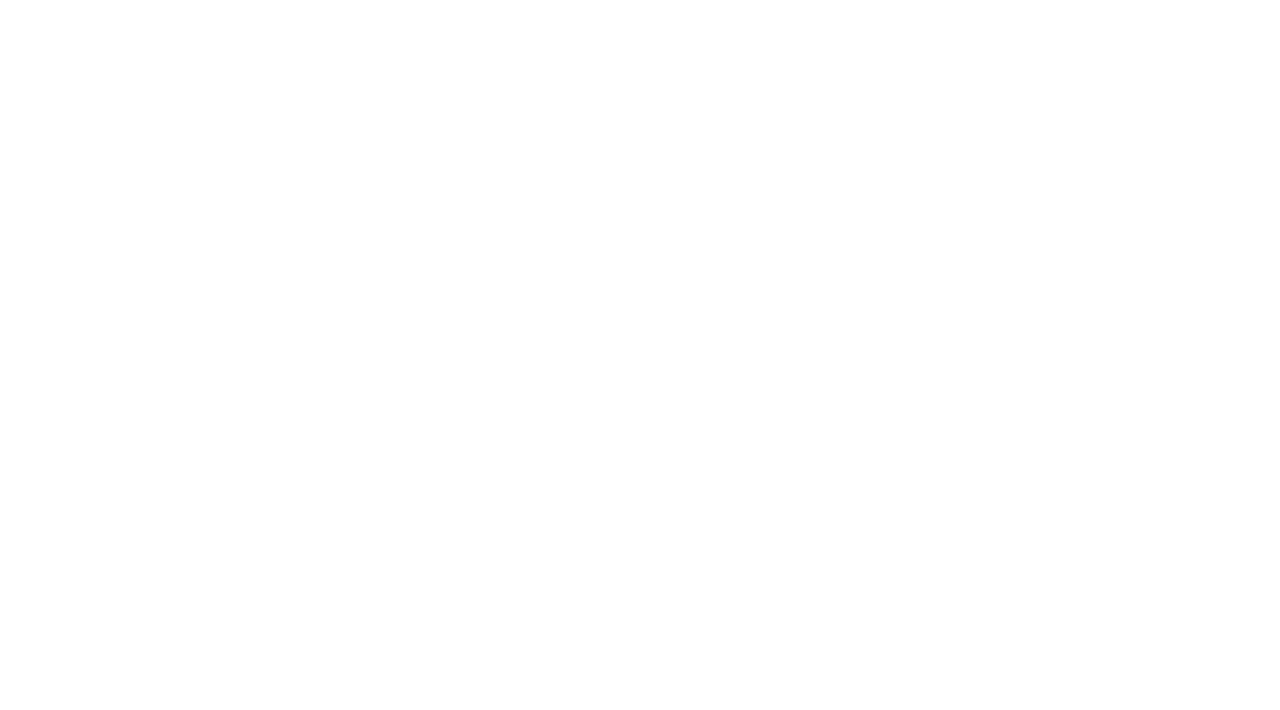
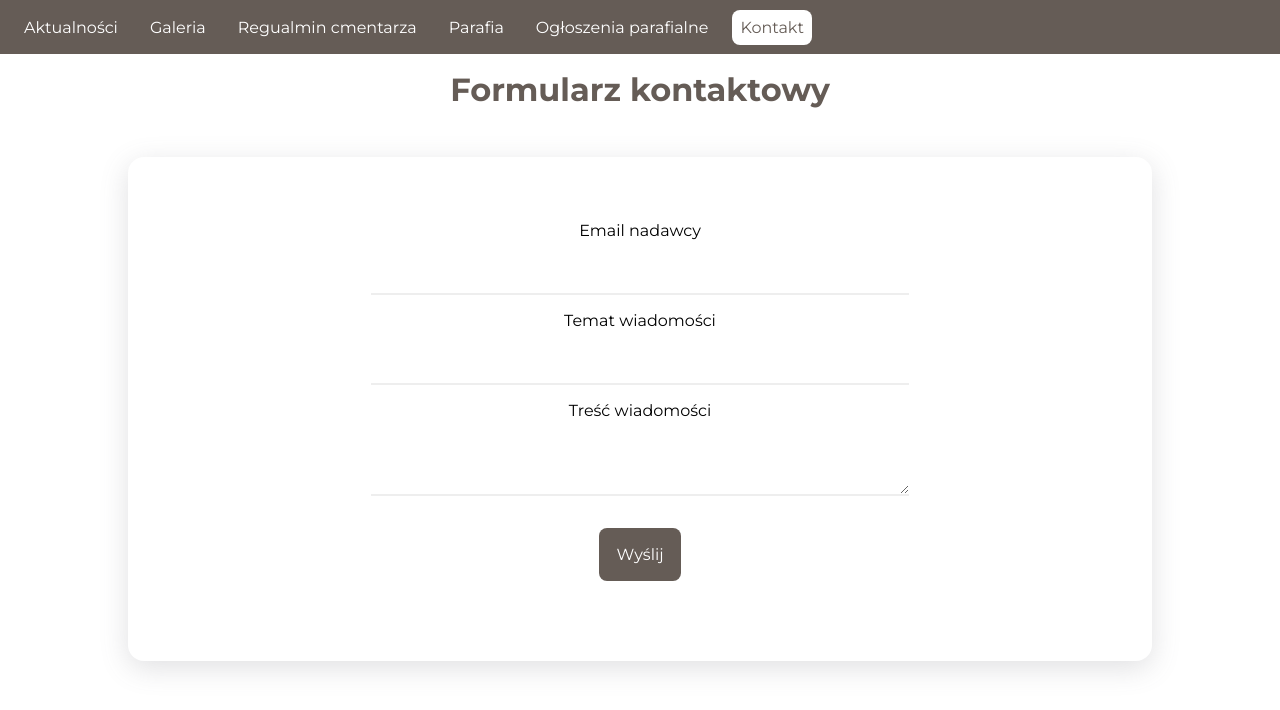
Before and after one commit to kacper-dabrowski/wtelno-blog, a Next.js app: page /kontakt in a window 1280 px wide. Before the commit this address had no page. Shown: the top 710 px of the page. Built offline with nearby package versions, Linux system fonts and the light colour scheme.

Commit message:
feat(contact page): add contact page

```diff
--- /dev/null
+++ b/src/app/kontakt/page.tsx
@@ -0,0 +1,5 @@
+import { Contact } from "@/contact/contact";
+
+export default function Page() {
+  return <Contact />;
+}
--- /dev/null
+++ b/src/contact/components/input.module.scss
@@ -0,0 +1,32 @@
+.input {
+  width: 100%;
+  margin: 1rem 2rem;
+  padding: 0.5rem;
+  font-size: 1.1rem;
+  border-top: 0;
+  border-right: 0;
+  border-bottom: 2px solid rgb(238 238 238);
+  border-left: 0;
+  outline: 0;
+  transition: ease-in-out 0.2s;
+
+  &:focus {
+    border-bottom: 2px solid rgb(101 92 86);
+  }
+}
+
+.label {
+  text-align: center;
+}
+
+.wrapper {
+  display: flex;
+  flex: 0 0 100%;
+  flex-direction: column;
+  width: 100%;
+  place-items: center;
+}
+
+.textarea{
+  resize: vertical;
+}
--- /dev/null
+++ b/src/contact/components/input.tsx
@@ -0,0 +1,32 @@
+import { FC, HTMLProps } from "react";
+import classNames from "classnames";
+import styles from "./input.module.scss";
+
+interface ContactInputProps
+  extends Omit<HTMLProps<HTMLInputElement>, "className"> {
+  additionalClassName?: string;
+}
+
+export const ContactInput: FC<ContactInputProps> = ({
+  additionalClassName,
+  ...props
+}) => {
+  const inputClasses = classNames(styles.input, additionalClassName);
+  const textAreaClasses = classNames(inputClasses, styles.textarea);
+
+  if (props.type === "textarea") {
+    return (
+      <div className={styles.wrapper}>
+        <label className={styles.label}>{props.label}</label>
+        <textarea className={textAreaClasses} />
+      </div>
+    );
+  }
+
+  return (
+    <div className={styles.wrapper}>
+      <label className={styles.label}>{props.label}</label>
+      <input {...props} className={inputClasses} />
+    </div>
+  );
+};
--- /dev/null
+++ b/src/contact/contact.module.scss
@@ -0,0 +1,17 @@
+.container {
+  margin: 3rem auto;
+}
+
+.wrapper {
+  display: flex;
+  flex-basis: 100%;
+  flex-direction: column;
+  align-items: center;
+  width: 60%;
+  margin: auto;
+}
+
+.button {
+  width: 10rem;
+  margin: 1rem;
+}
--- /dev/null
+++ b/src/contact/contact.tsx
@@ -0,0 +1,51 @@
+"use client";
+
+import { Card } from "@/shared/components/card/card";
+import styles from "./contact.module.scss";
+import { getRendererFor, MainHeading } from "@/posts/renderers/text";
+import { ContactInput } from "@/contact/components/input";
+import { PrimaryButton } from "@/shared/components/button/button";
+
+const Header = getRendererFor(MainHeading);
+
+export const Contact = () => {
+  return (
+    <>
+      <Header>Formularz kontaktowy</Header>
+      <Card additionalClasses={styles.container}>
+        <form
+          className={styles.wrapper}
+          method={"POST"}
+          action={process.env.CONTACT_FORM_URL}
+        >
+          <ContactInput
+            required
+            name={"fromEmail"}
+            label={"Email nadawcy"}
+            title={"Email nadawcy"}
+            type={"email"}
+          />
+          <ContactInput
+            required
+            name={"topic"}
+            label={"Temat wiadomości"}
+            title={"Temat wiadomości"}
+          />
+          <ContactInput
+            required
+            name={"content"}
+            label={"Treść wiadomości"}
+            title={"Treść wiadomości"}
+            type={"textarea"}
+          />
+          <PrimaryButton
+            buttonProps={{ onSubmit: () => {} }}
+            additionalClasses={styles.button}
+          >
+            Wyślij
+          </PrimaryButton>
+        </form>
+      </Card>
+    </>
+  );
+};
--- a/src/navigation/navbar/main/routes.ts
+++ b/src/navigation/navbar/main/routes.ts
@@ -8,4 +8,5 @@ export const routes = [
     href: "/parafia/ogloszenia-parafialne",
     hasSubpages: true,
   },
+  { title: "Kontakt", href: "/kontakt" },
 ];
--- a/src/posts/components/postPreviewsList/postPreview/singlePostPreview.tsx
+++ b/src/posts/components/postPreviewsList/postPreview/singlePostPreview.tsx
@@ -3,7 +3,7 @@ import Link from "next/link";
 import styles from "./singlePostPreview.module.scss";
 import { Card } from "@/shared/components/card/card";
 import { ParagraphText } from "@/posts/renderers/text";
-import { ReadWholePostButton } from "@/shared/components/button/button";
+import { PrimaryButton } from "@/shared/components/button/button";
 
 interface PostCardProps {
   post: PostPreviewModel;
@@ -23,7 +23,7 @@ export const SinglePostPreview = ({ post, baseUrl }: PostCardProps) => (
     </ParagraphText>
     <div className={styles.buttonContainer}>
       <Link href={`${baseUrl}/${post.slug}`}>
-        <ReadWholePostButton>Przeczytaj całość</ReadWholePostButton>
+        <PrimaryButton>Przeczytaj całość</PrimaryButton>
       </Link>
     </div>
   </Card>
--- a/src/shared/components/button/button.tsx
+++ b/src/shared/components/button/button.tsx
@@ -3,14 +3,16 @@ import styles from "./button.module.scss";
 import classNames from "classnames";
 import { WithChildren } from "../../types/component";
 
-interface ReadWholePostButtonProps {
+interface PrimaryButtonProps {
   buttonProps?: HtmlHTMLAttributes<HTMLButtonElement>;
   additionalClasses?: string;
 }
 
-export const ReadWholePostButton: FC<
-  WithChildren<ReadWholePostButtonProps>
-> = ({ buttonProps = {}, children, additionalClasses }) => {
+export const PrimaryButton: FC<WithChildren<PrimaryButtonProps>> = ({
+  buttonProps = {},
+  children,
+  additionalClasses,
+}) => {
   const classes = classNames(styles.button, additionalClasses);
 
   return (
```
Also changed, not shown: 1 other file (tests, documents, lock files or other folders).
